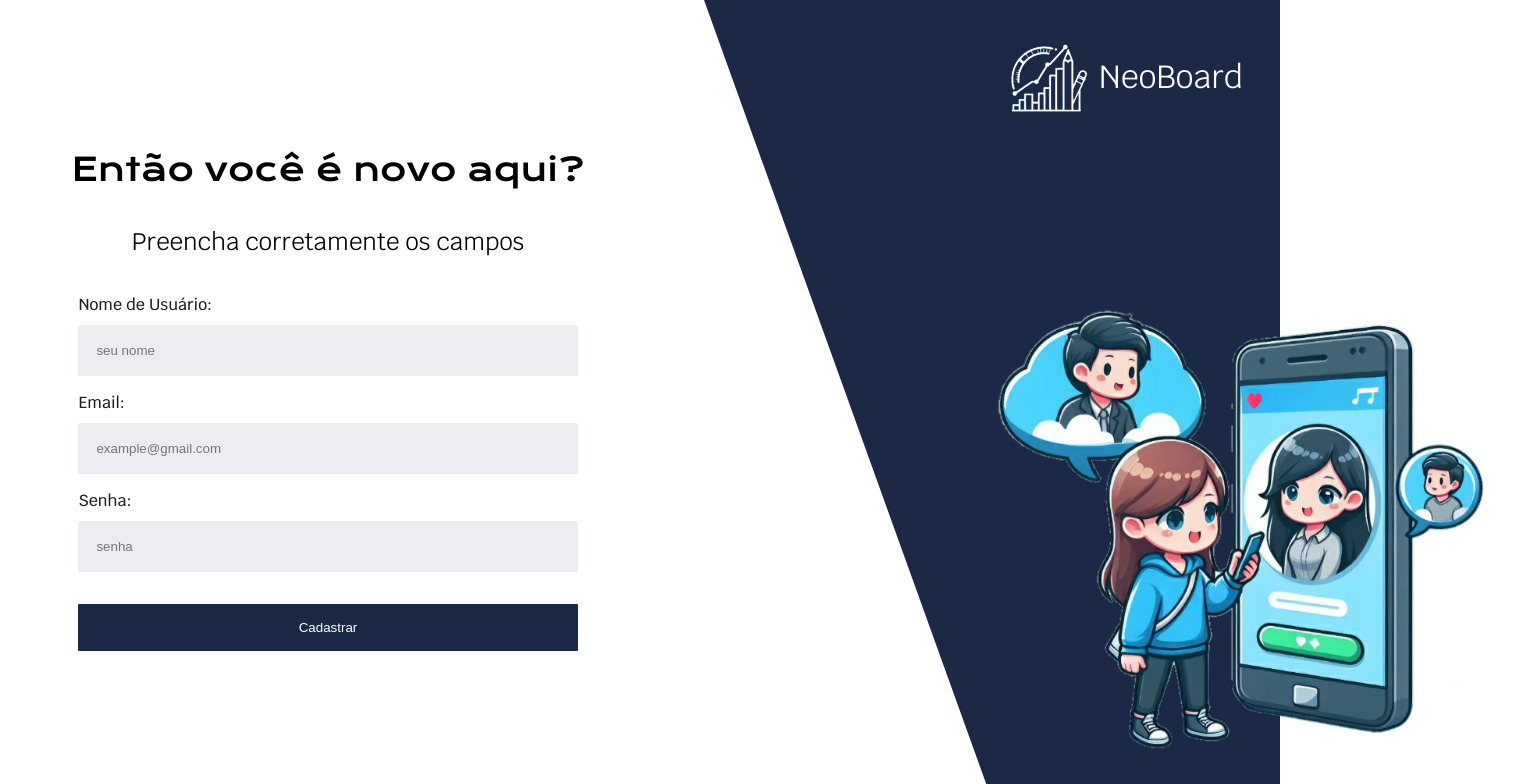
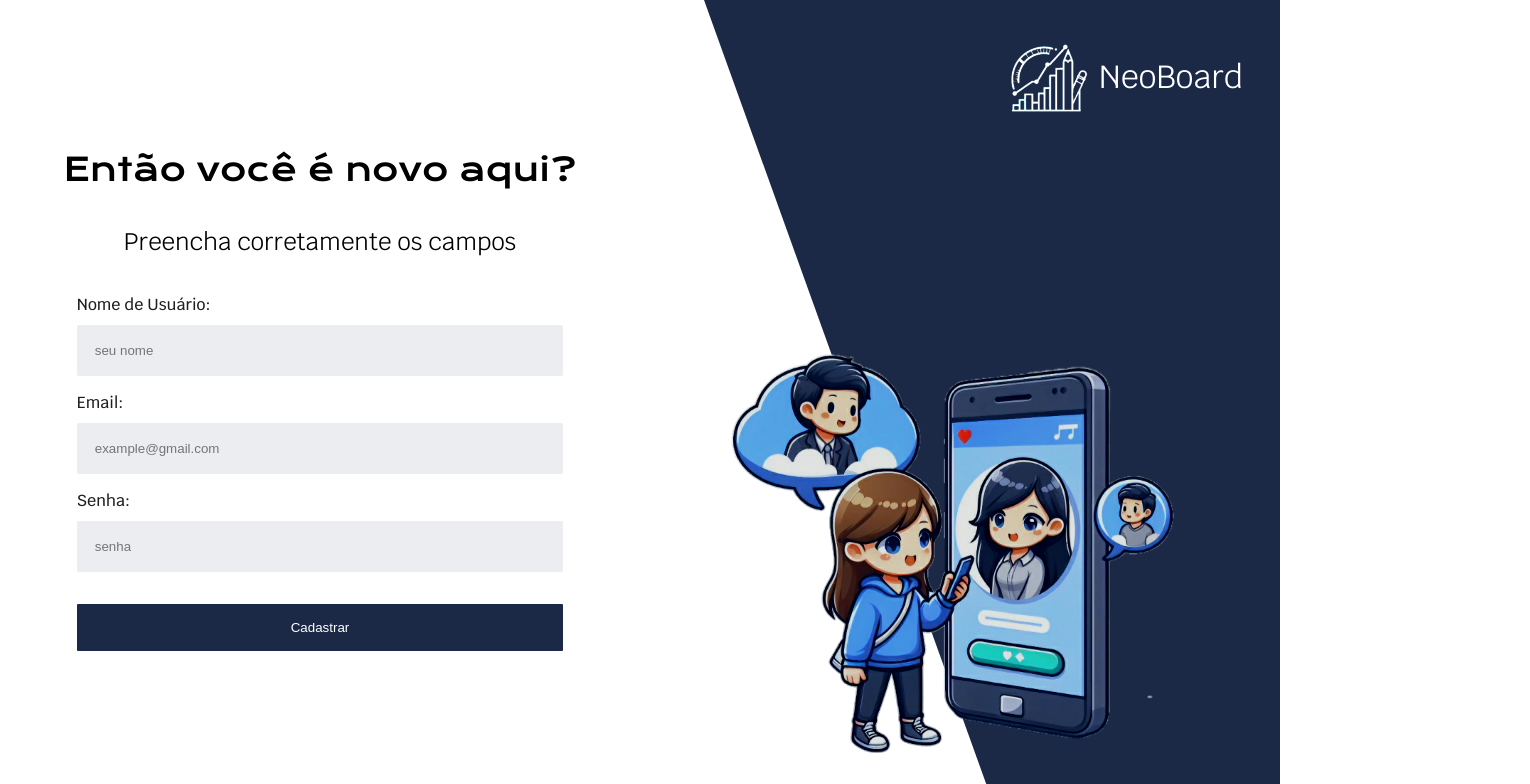
Before and after one commit to LiedsonLB/Neoboard, a React (Create React App) app: page /cadaster in a window 1280 px wide. Shown: the top 784 px of the page, 1530 px wide, since content can reach past the window. Built offline with nearby package versions, Linux system fonts and the light colour scheme; no server answers.

Commit message:
Co-authored-by: Kaio <KaioSimeao@users.noreply.github.com>

```diff
--- a/src/pages/cadasterpage/CadasterPage.css
+++ b/src/pages/cadasterpage/CadasterPage.css
@@ -1,4 +1,4 @@
-.background-color-sign{
+.background-color-sign {
     position: absolute;
     background-color: var(--primary-color);
     top: 0;
@@ -16,14 +16,14 @@
     width: 100%;
 }
 
-    .title-sign{
+.title-sign {
     font-family: var(--font-Krona);
     font-size: 2rem;
     font-weight: 500;
 
 }
 
-    .subtitle-sign{
+.subtitle-sign {
     margin-top: 5px;
     margin-bottom: 5px;
     font-size: 1.5rem;
@@ -41,28 +41,28 @@
     gap: 2rem;
 }
 
-    .singup-field-sign{
+.singup-field-sign {
     display: flex;
     flex-direction: column;
     max-width: 80%;
     width: 100%;
 }
 
-    .signup-field-sign form{
+.signup-field-sign form {
     display: flex;
     flex-direction: column;
     width: 100%;
 
 }
 
-    .input-field-sign{
+.input-field-sign {
     width: 100%;
     display: flex;
     flex-direction: column;
     gap: 10px;
 }
 
-    label{
+label {
     color: var(--black-color);
     font-weight: 500;
 
@@ -70,7 +70,7 @@
 
 .user,
 .email,
-    .password{
+.password {
     width: 100%;
     padding: 1rem;
     margin-bottom: 1rem;
@@ -83,13 +83,13 @@
 
 .user:focus,
 .email:focus,
-    .password:focus{
+.password:focus {
     border: 2px solid var(--secondy-color);
 
 
 }
 
-    .singup-btn{
+.singup-btn {
     box-sizing: border-box;
     width: 100%;
     padding: 1rem;
@@ -99,35 +99,35 @@
     background: var(--primary-color);
     color: var(--white-color);
     border: none;
+    transition: .8s;
 }
 
-    .singup-btn:hover{
+.singup-btn:hover {
     background-color: var(--secondy-color);
 
 }
 
-    .right-sign{
-    flex: 1;
+.right-sign {
     position: relative;
     width: 50%;
     display: flex;
     align-items: center;
     justify-content: center;
-
+    flex-direction: column;
 }
 
-    .logo-sign{
+.logo-sign {
     width: 5em;
     filter: brightness(2);
 }
 
-    .logo-name{
+.logo-name {
     color: var(--white-color);
     font-size: 2rem;
     font-style: var(--font-Krona);
 }
 
-    .container-logo-sign{
+.container-logo-sign {
     position: absolute;
     padding: 2.3rem;
     z-index: 3;
@@ -138,9 +138,18 @@
     gap: 10px;
 }
 
-    .right-image{
-    width: 90%;
+#container-img-cadaster {
+    display: flex;
+    height: 70%;
+    justify-content: center;
+    align-items: center;
+    width: 100%;
+}
+
+
+.right-image {
+    width: 80%;
     position: absolute;
     bottom: 0;
-
+    filter: hue-rotate(27deg) brightness(0.8) contrast(1.3);
 }
--- a/src/pages/loginpage/Loginpage.css
+++ b/src/pages/loginpage/Loginpage.css
@@ -59,6 +59,7 @@
   object-fit: cover;
   height: 100%;
   width: 100%;
+  filter: hue-rotate(322deg) brightness(0.8) contrast(1.3);
 }
 
 .title {
@@ -132,6 +133,7 @@ label {
   background: var(--primary-color);
   color: var(--white-color);
   border: none;
+  transition: .8s;
 }
 
 .login-google {
@@ -144,6 +146,7 @@ label {
   color: var(--primary-color);
   border: 1px solid var(--primary-color);
   border-radius: 2px;
+  transition: .8s;
 }
 
 .login-btn:hover {
@@ -183,6 +186,12 @@ label {
   bottom: 15%;
 }
 
+#link-cadaster {
+  text-decoration: underline;
+  color: var(--secondy-color);
+  cursor: pointer;
+}
+
 .container-line {
   position: relative;
 }
```
Lines whose indentation alone changed are shown as unchanged.
